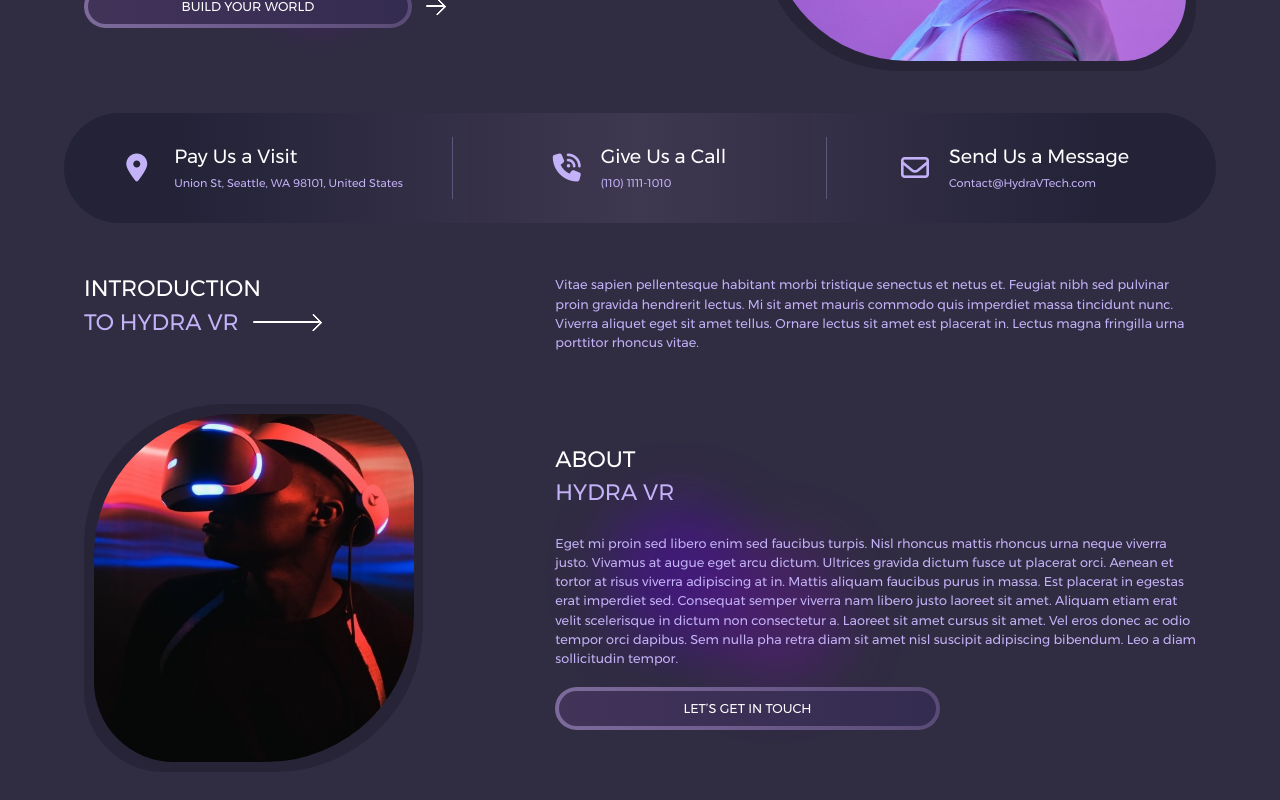
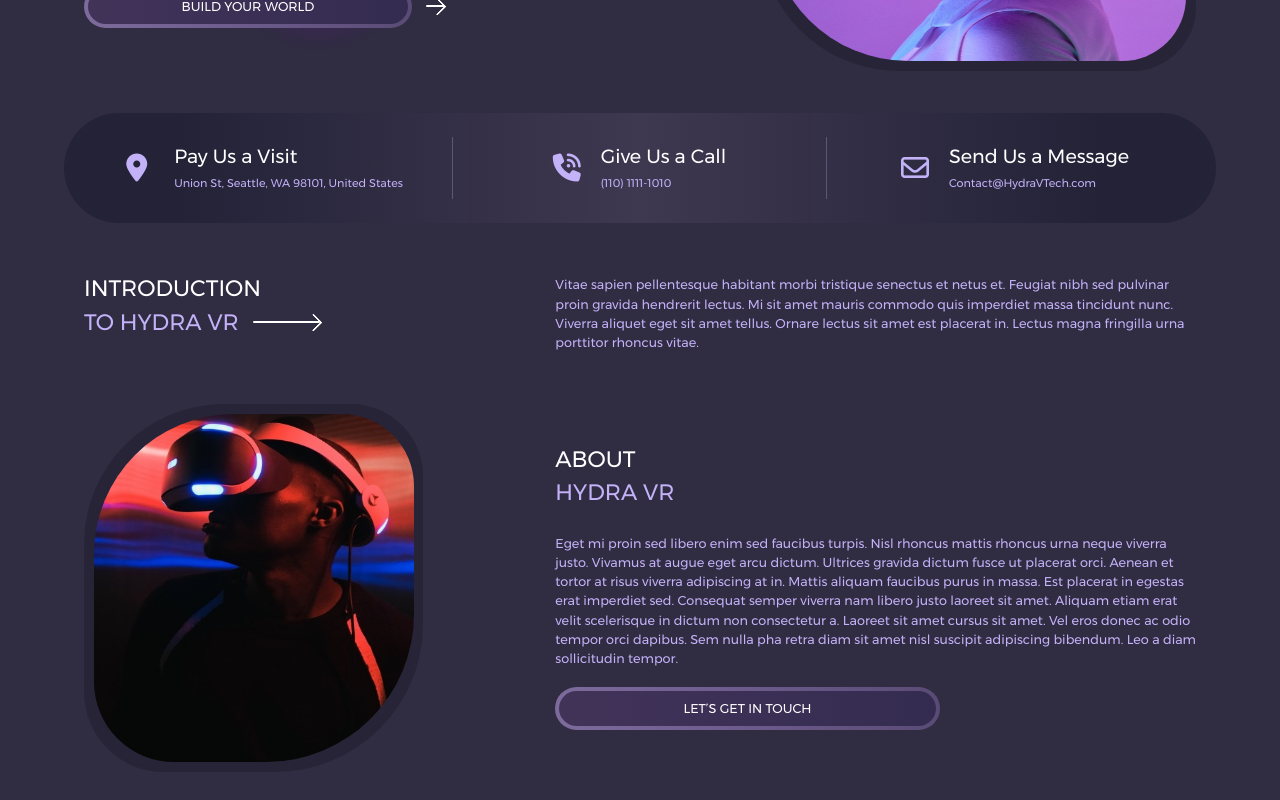
Before and after one commit to alinabizadeh1913/hydra, a React (Create React App) app: page / in a window 1280 px wide. Shown: the part 348-1148 px from the top of the page. Built offline with nearby package versions, Linux system fonts and the light colour scheme.

Commit message:
Removing some of the items from about.jsx

```diff
--- a/src/Components/About/About.jsx
+++ b/src/Components/About/About.jsx
@@ -36,9 +36,6 @@ const About = () => {
                     <div className="col-12 col-lg-7">
                         <div className="about-right">
 
-                            <div className="background1"></div>
-                            <div className="background2"></div>
-
                             <h3 className="title text-white text-center text-lg-start d-none d-lg-block">
                                 ABOUT
                             </h3>
--- a/src/css/style.css
+++ b/src/css/style.css
@@ -438,28 +438,6 @@ h1, h2, h3, h4, h5, h6 {
 #about .about-right {
   position: relative;
 }
-#about .about-right .background1 {
-  top: 20%;
-  left: 8%;
-  position: absolute;
-  width: 180px;
-  height: 180px;
-  border-radius: 100%;
-  background-color: rgba(82, 11, 173, 0.4901960784);
-  filter: blur(35px);
-  z-index: -1;
-}
-#about .about-right .background2 {
-  top: 33%;
-  left: 23%;
-  position: absolute;
-  width: 180px;
-  height: 180px;
-  border-radius: 100%;
-  background-color: rgba(110, 20, 155, 0.368627451);
-  filter: blur(35px);
-  z-index: -1;
-}
 #about .about-right .hydra-vr {
   color: #c4b2f8;
 }
--- a/src/sass/style.scss
+++ b/src/sass/style.scss
@@ -537,28 +537,6 @@ $margin-padding-xl: 25px;
   }
   .about-right{
     position: relative;
-    .background1{
-      top: 20%;
-      left: 8%;
-      position: absolute;
-      width: 180px;
-      height: 180px;
-      border-radius: 100%;
-      background-color: #520bad7d;
-      filter: blur(35px);
-      z-index: -1;
-    }
-    .background2{
-      top: 33%;
-      left: 23%;
-      position: absolute;
-      width: 180px;
-      height: 180px;
-      border-radius: 100%;
-      background-color: #6e149b5e;
-      filter: blur(35px);
-      z-index: -1;
-    }
     .hydra-vr{
       color: $text-color-white;
     }
```
